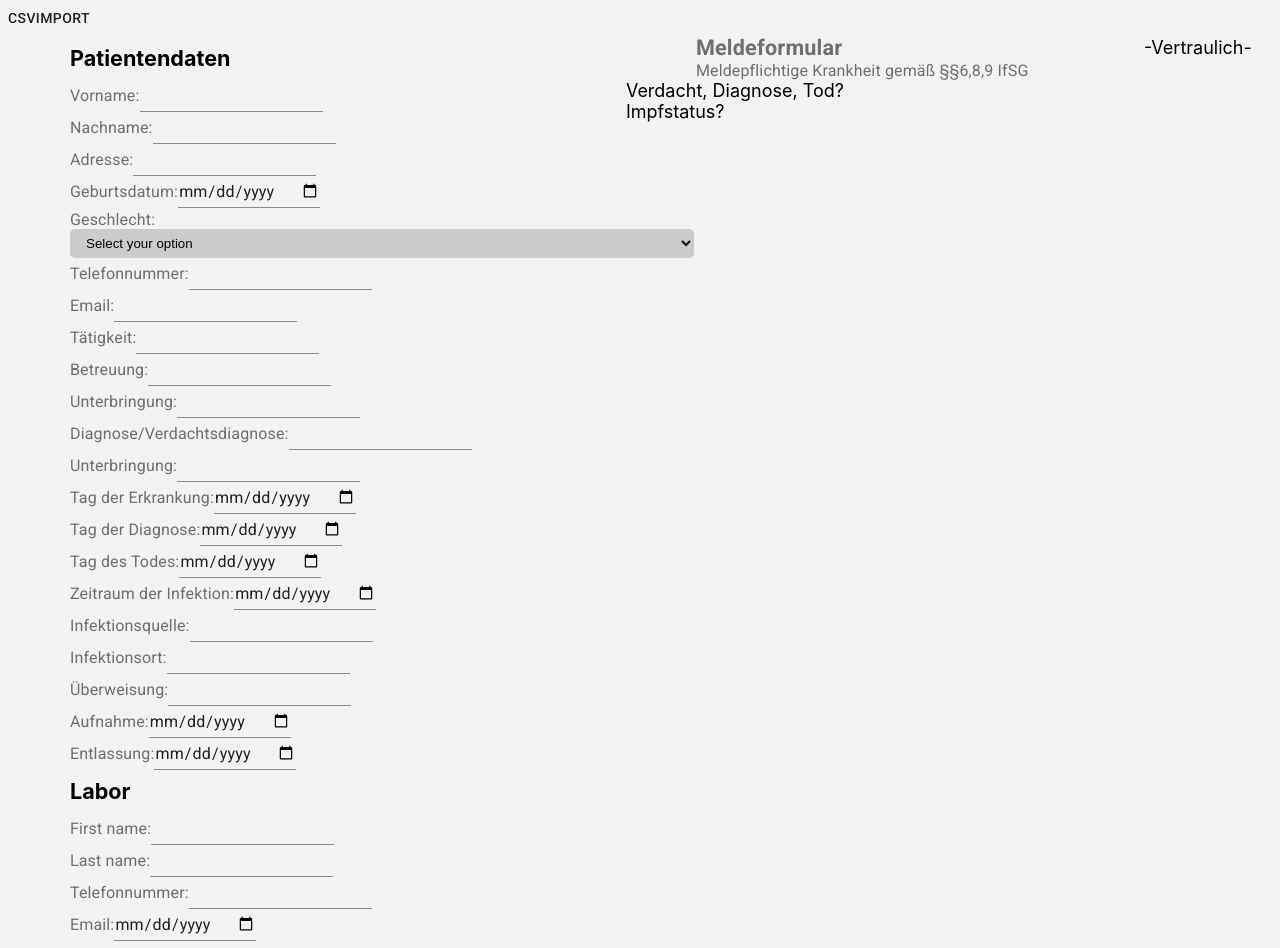
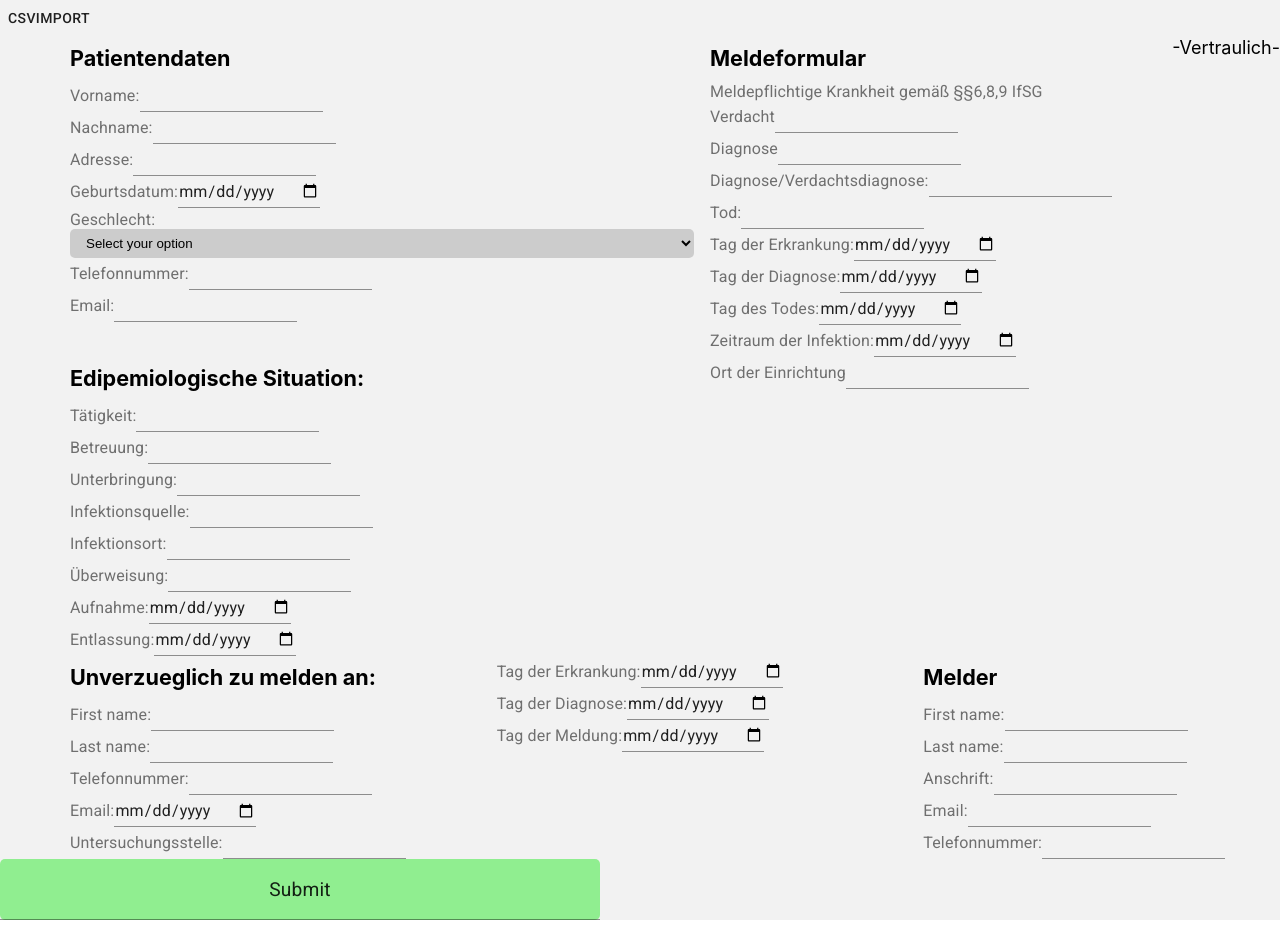
Before and after one commit to suniastar/online-fallregister, a React (Create React App) app in the folder fallregister_frontend/: page / in a window 1280 px wide. Shown: the top 948 px of the page. After the commit the page ends 920 px from the top, so only its background shows below. Built offline with nearby package versions, Linux system fonts and the light colour scheme; the HTML template or start-up script is replaced by a standard one.

Commit message:
mastergrid

```diff
--- a/fallregister_frontend/src/App_light.css
+++ b/fallregister_frontend/src/App_light.css
@@ -62,12 +62,17 @@ label{
     color: black;
 }
 
-h{
+.big{
     font-size: 1.2em;
     font-weight: bold;
-    margin-left: calc(5vw + 6px);
-    text-align: center;
+
     line-height: 2em;
+}
+
+.box{
+    border-style: solid;
+
+
 }
 
 .App-link {
--- a/fallregister_frontend/src/PatientDataForm.js
+++ b/fallregister_frontend/src/PatientDataForm.js
@@ -28,7 +28,7 @@ class PatientDataForm extends React.Component {
                   xs={6}
             >
                 <Grid>
-                    <h>Patientendaten </h>
+                    <FormLabel class="big">Patientendaten </FormLabel>
                 </Grid>
 
                 <Grid>
@@ -83,7 +83,7 @@ class PatientDataForm extends React.Component {
                           justify= 'space-between'
                     >
                         <Grid>
-                            <FormLabel style={{fontSize: "1.2em", fontWeight: "bold"}}>Meldeformular</FormLabel>
+                            <FormLabel class="big">Meldeformular</FormLabel>
                         </Grid>
                         <Grid>
                             -Vertraulich-
@@ -91,54 +91,25 @@ class PatientDataForm extends React.Component {
                     </Grid>
                     <FormLabel>Meldepflichtige Krankheit gemäß §§6,8,9 IfSG</FormLabel>
                 </Grid>
-                <Grid container
-                      direction= 'row'
-                >
+
                     <Grid container
                           direction= 'column'
                     >
-                        Verdacht, Diagnose, Tod?
-                    </Grid>
-                    <Grid container
-                          direction= 'column'
-                    >
-                        Impfstatus?
-
-                    </Grid>
-                </Grid>
-            </Grid>
-
-        </Grid>
-
-
-
-
-
-
-
-
-
-
-
                         <Grid>
-        <FormLabel for="activity">Tätigkeit:</FormLabel>
-        <Input type="text" id="activity" name="activity"></Input>
+                    <FormLabel for="fname">Verdacht</FormLabel>
+                    <Input type="text" id="fname" name="fname"></Input>
                 </Grid>
                 <Grid>
-        <FormLabel for="care">Betreuung:</FormLabel>
-        <Input type="text" id="care" name="care"></Input>
-        </Grid>
-        <Grid>
-        <FormLabel for="stay">Unterbringung:</FormLabel>
-        <Input type="text" id="stay" name="stay"></Input>
+                    <FormLabel for="fname">Diagnose</FormLabel>
+                    <Input type="text" id="fname" name="fname"></Input>
                 </Grid>
                 <Grid>
         <FormLabel for="diagnose">Diagnose/Verdachtsdiagnose:</FormLabel>
         <Input type="text" id="diagnose" name="diagnose"></Input>
         </Grid>
                 <Grid>
-        <FormLabel for="stay">Unterbringung:</FormLabel>
-        <Input type="text" id="stay" name="stay"></Input>
+                    <FormLabel for="fname">Tod:</FormLabel>
+                    <Input type="text" id="fname" name="fname"></Input>
                 </Grid>
                 <Grid>
         <FormLabel for="dayOfInfection">Tag der Erkrankung:</FormLabel>
@@ -156,6 +127,62 @@ class PatientDataForm extends React.Component {
         <FormLabel for="timeslotOfInfection">Zeitraum der Infektion:</FormLabel>
         <Input type="date" id="timeslotOfInfection" name="timeslotOfInfection"></Input>
         </Grid>
+
+                    </Grid>
+
+
+            </Grid>
+
+        </Grid>
+
+
+
+
+
+
+        <Grid container
+              direction= 'row'
+              justify= 'flex-start'
+              alignItems= "stretch"
+        >
+
+
+<Grid container
+              direction= 'column'
+              justify= 'flex-start'
+              alignItems= "stretch"
+              xs={6}
+        >
+                <Grid>
+        <FormLabel class="big">Edipemiologische Situation:</FormLabel>
+
+        </Grid>
+        <Grid>
+        <FormLabel for="activity">Tätigkeit:</FormLabel>
+        <Input type="text" id="activity" name="activity"></Input>
+        </Grid>
+        <Grid>
+        <FormLabel for="care">Betreuung:</FormLabel>
+        <Input type="text" id="care" name="care"></Input>
+        </Grid>
+        <Grid>
+        <FormLabel for="stay">Unterbringung:</FormLabel>
+        <Input type="text" id="stay" name="stay"></Input>
+        </Grid>
+</Grid>
+        <Grid xs={6}>
+        <FormLabel for="stay">Ort der Einrichtung</FormLabel>
+        <Input type="text" id="stay" name="stay"></Input>
+        </Grid>
+
+</Grid>
+
+<Grid container
+              direction= 'column'
+              justify= 'flex-start'
+              alignItems= "stretch"
+
+        >
         <Grid>
         <FormLabel for="infectionSource">Infektionsquelle:</FormLabel>
         <Input type="text" id="infectionSource" name="infectionSource"></Input>
@@ -176,10 +203,22 @@ class PatientDataForm extends React.Component {
         <FormLabel for="dismissal">Entlassung:</FormLabel>
         <Input type="date" id="dismissal" name="dismissal"></Input>
         </Grid>
+        </Grid>
 
-
-        <h>Labor</h>
-
+        <Grid container
+              direction= 'row'
+              justify= 'flex-start'
+              alignItems= "stretch"
+        >
+        <Grid container
+              direction= 'column'
+              justify= 'flex-start'
+              alignItems= "stretch"
+              xs={4}
+        >
+        <Grid>
+        <FormLabel class="big">Unverzueglich zu melden an:</FormLabel>
+        </Grid>
         <Grid>
         <FormLabel for="fname">First name:</FormLabel>
         <Input type="text" id="fname" name="fname"></Input>
@@ -200,9 +239,37 @@ class PatientDataForm extends React.Component {
         <FormLabel for="labor">Untersuchungsstelle:</FormLabel>
         <Input type="text" id="labor" name="labor"></Input>
         </Grid>
+        </Grid>
 
+        <Grid container
+              direction= 'column'
+              justify= 'flex-start'
+              alignItems= "stretch"
+              xs={4}
+        >
+             <Grid>
+        <FormLabel for="dayOfInfection">Tag der Erkrankung:</FormLabel>
+        <Input type="date" id="dayOfInfection" name="dayOfInfection"></Input>
+        </Grid>
+        <Grid>
+        <FormLabel for="dayOfDiagnose">Tag der Diagnose:</FormLabel>
+        <Input type="date" id="dayOfDiagnose" name="dayOfDiagnose"></Input>
+        </Grid>
+        <Grid>
+        <FormLabel for="dayOfDiagnose">Tag der Meldung:</FormLabel>
+        <Input type="date" id="dayOfDiagnose" name="dayOfDiagnose"></Input>
+        </Grid>
+            </Grid>
 
-        <h>Melder</h>
+        <Grid container
+              direction= 'column'
+              justify= 'flex-start'
+              alignItems= "stretch"
+              xs={4}
+        >
+        <Grid>
+        <FormLabel class="big">Melder</FormLabel>
+        </Grid>
         <Grid>
         <FormLabel for="fname">First name:</FormLabel>
         <Input type="text" id="fname" name="fname"></Input>
@@ -223,6 +290,8 @@ class PatientDataForm extends React.Component {
         <FormLabel for="telephonnumber">Telefonnummer:</FormLabel>
         <Input type="tel" id="telephonnumber" name="telephonenumber"></Input>
         </Grid>
+        </Grid>
+        </Grid>
         <Input type="submit" value="Submit"></Input>
         </Grid>
     </form>
```
Lines whose indentation alone changed are shown as unchanged.
